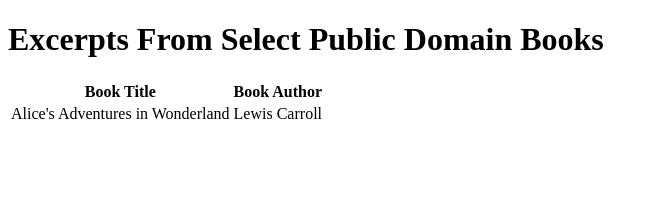
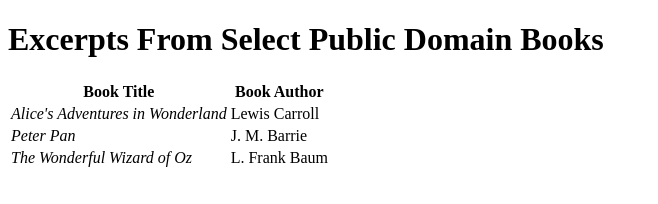
Before and after one commit to eomcgarry/Lab3-EMcGarry, a plain HTML site: page index.html in a window 1280 px wide. Shown: the whole page, without its empty margins (0-658 px from the left). Drawn offline with Linux system fonts and the light colour scheme.

Commit message:
Add table
Include emphasis for all book names

```diff
--- a/index.html
+++ b/index.html
@@ -12,6 +12,15 @@
 		<th class="columnname">Book Author</th>
 	</tr>
 	<tr id="row2">
-		<td>Alice's Adventures in Wonderland</td>
+		<td><em>Alice's Adventures in Wonderland</em></td>
 		<td>Lewis Carroll</td>
+	</tr>
+	<tr id="row3">
+		<td><em>Peter Pan</em></td>
+		<td>J. M. Barrie</td>
+	</tr>
+	<tr id="row4">
+		<td><em>The Wonderful Wizard of Oz</em></td>
+		<td>L. Frank Baum</td>
+	</tr>
 </body>
```
